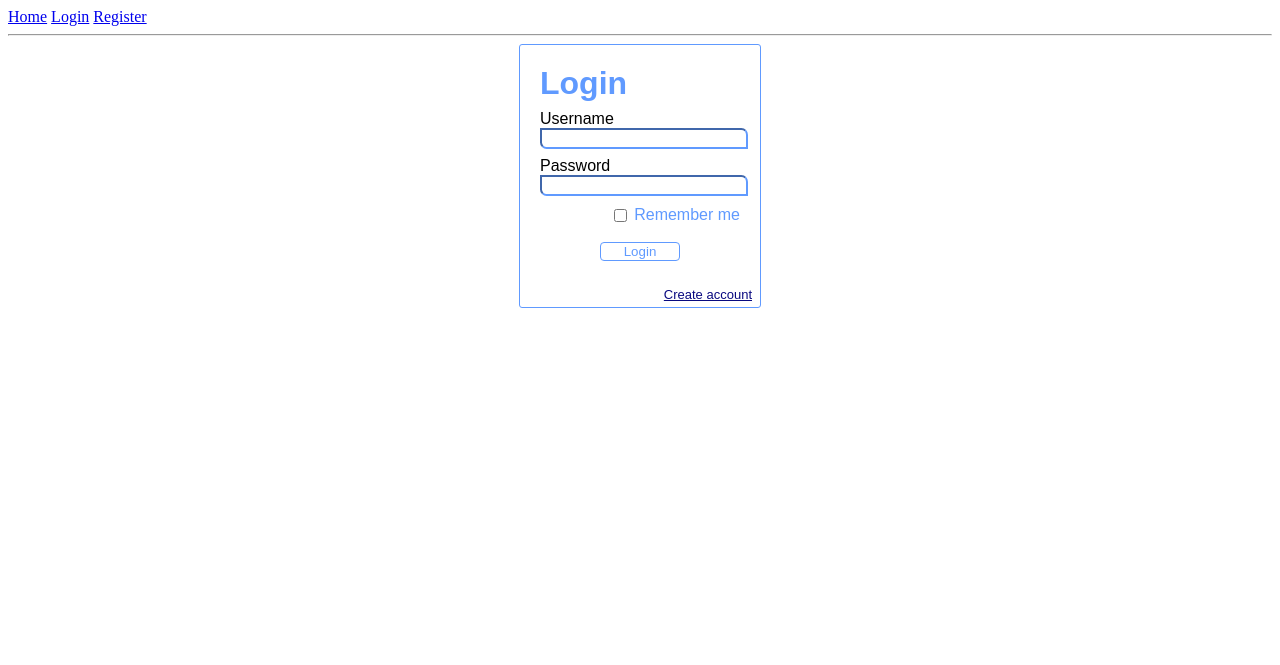
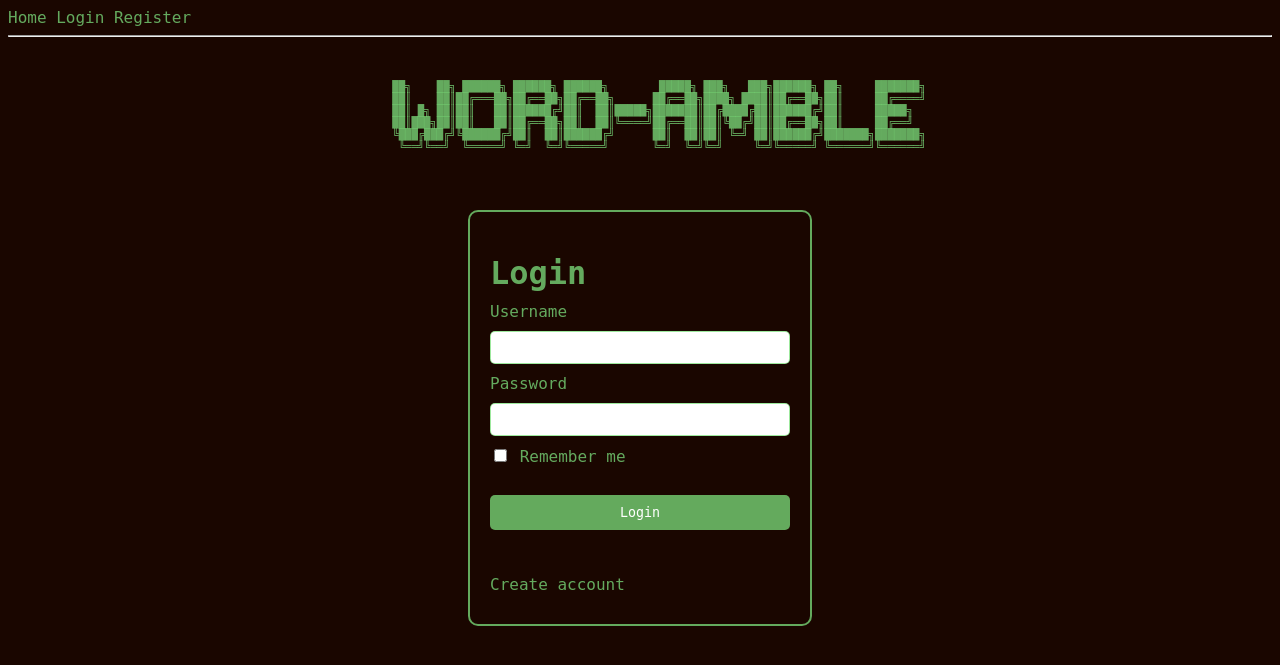
Before and after one commit to good-programmer/CITS3403-project, a Flask app: page /login in a window 1280 px wide. Shown: the top 665 px of the page. Run offline with Flask 3, Linux system fonts and the light colour scheme; parts of the project's set-up code (start-up, migrations or seed data) failed here and were passed over.

Commit message:
Login CSS

```diff
--- a/project/static/css/login.css
+++ b/project/static/css/login.css
@@ -0,0 +1,67 @@
+* {
+    font-family: 'VT323', monospace;
+}
+
+body {
+    background-color: 	#1a0600;
+    color: rgba(125,225,125,0.75);
+}
+
+pre{
+    font-size: calc(8px + 0.2vw);
+}
+
+.title-container {
+    display: flex;
+    flex-direction: row;
+    justify-content: center;
+    pointer-events: none;
+    user-select: none;
+}
+
+a{
+    text-decoration: none;
+    color: rgba(125,225,125,0.75);
+}
+
+a:hover{
+    text-decoration: underline;
+}
+
+/* login.css */
+
+#login {
+    width: 300px; /* Adjust width as needed */
+    margin: 0 auto; /* Center the box horizontally */
+    padding: 20px; /* Add padding for spacing */
+    border: 2px solid rgba(125, 225, 125, 0.75); /* Green border */
+    border-radius: 10px; /* Add rounded corners */
+}
+
+/* Stack children elements vertically */
+#login-inner {
+    display: flex;
+    flex-direction: column;
+}
+
+/* Add spacing between stacked elements */
+#login-inner > * {
+    margin-bottom: 10px;
+}
+
+/* Style input boxes */
+.form-control {
+    border: 1px solid rgba(125, 225, 125, 0.75); /* Green border */
+    border-radius: 5px; /* Add rounded corners */
+    padding: 8px; /* Add padding for spacing */
+}
+
+/* Style submit button */
+.submit.button {
+    background-color: rgba(125, 225, 125, 0.75); /* Green background color */
+    color: white; /* White text color */
+    border: none; /* Remove default button border */
+    border-radius: 5px; /* Add rounded corners */
+    padding: 10px 20px; /* Add padding for spacing */
+    cursor: pointer; /* Change cursor to pointer on hover */
+}
--- a/project/templates/login.html
+++ b/project/templates/login.html
@@ -1,6 +1,22 @@
 {% extends "base.html" %}
 {% block content %}
-<link rel="stylesheet" href="{{url_for('static',filename='css/style.css')}}">
+<link rel = "stylesheet" href = "../static/css/login.css">
+
+<div class = "title-container">
+  <pre>
+
+
+      ██╗    ██╗ ██████╗ ██████╗ ██████╗        █████╗ ███╗   ███╗██████╗ ██╗     ███████╗
+      ██║    ██║██╔═══██╗██╔══██╗██╔══██╗      ██╔══██╗████╗ ████║██╔══██╗██║     ██╔════╝
+      ██║ █╗ ██║██║   ██║██████╔╝██║  ██║█████╗███████║██╔████╔██║██████╔╝██║     █████╗
+      ██║███╗██║██║   ██║██╔══██╗██║  ██║╚════╝██╔══██║██║╚██╔╝██║██╔══██╗██║     ██╔══╝
+      ╚███╔███╔╝╚██████╔╝██║  ██║██████╔╝      ██║  ██║██║ ╚═╝ ██║██████╔╝███████╗███████╗
+       ╚══╝╚══╝  ╚═════╝ ╚═╝  ╚═╝╚═════╝       ╚═╝  ╚═╝╚═╝     ╚═╝╚═════╝ ╚══════╝╚══════╝
+
+
+
+  </pre>
+</div>
 
 <div id="login">
   <form class="primary" name="login-form" method="POST" action="{{ url_for(route.login) }}">
```
